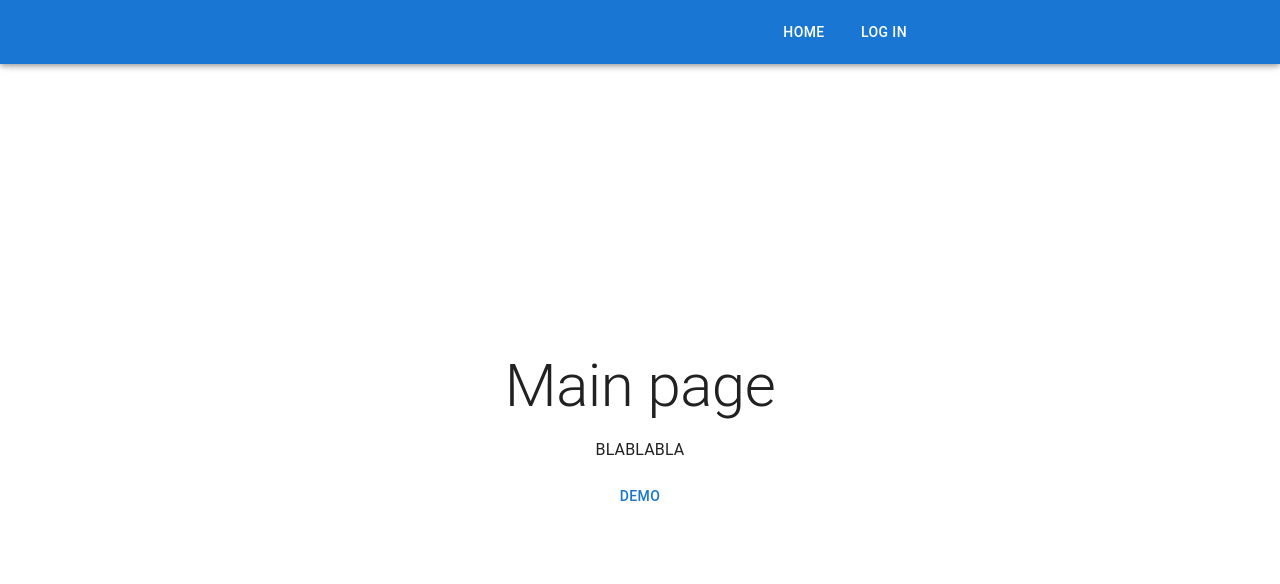
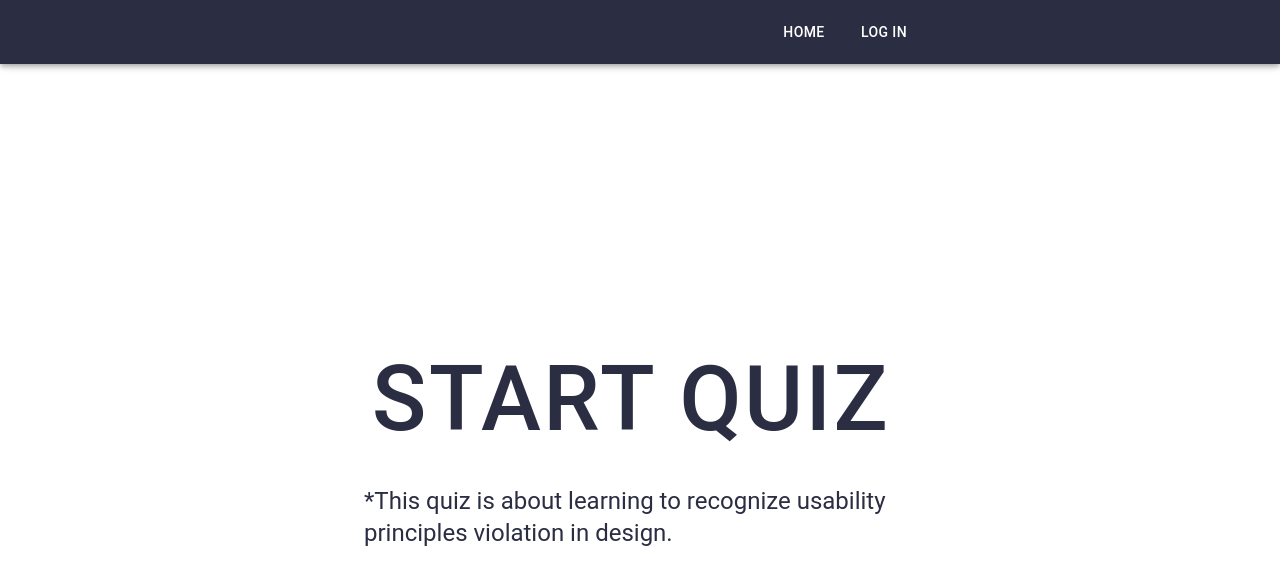
Before and after one commit to Martina-B/UX-usability-quiz, a React (Create React App) app: page / in a window 1280 px wide. Shown: the top 584 px of the page. Built offline with nearby package versions, Linux system fonts and the light colour scheme; no server answers; the HTML template or start-up script is replaced by a standard one.

Commit message:
add Home page

```diff
--- a/src/App.css
+++ b/src/App.css
@@ -14,7 +14,7 @@
 }
 
 .App-header {
-  background-color: #282c34;
+  background-color: 'secondary';
   min-height: 100vh;
   display: flex;
   flex-direction: column;
--- a/src/App.tsx
+++ b/src/App.tsx
@@ -1,21 +1,22 @@
 import './App.css';
 import { BrowserRouter } from 'react-router-dom';
-import { CssBaseline } from '@mui/material';
+import { CssBaseline, ThemeProvider } from '@mui/material';
 
 import Routes from './Components/Routes';
 import { UserProvider } from './Hooks/useLoggedInUser';
 import Layout from './Components/Layout';
+import theme from './utils/theme';
 
 const App = () => (
 	<UserProvider>
-		<div className="App">
+		<ThemeProvider theme={theme}>
 			<BrowserRouter>
 				<CssBaseline />
 				<Layout>
 					<Routes />
 				</Layout>
 			</BrowserRouter>
-		</div>
+		</ThemeProvider>
 	</UserProvider>
 );
 
--- a/src/Pages/Home.tsx
+++ b/src/Pages/Home.tsx
@@ -1,14 +1,25 @@
-import { Button, Typography } from '@mui/material';
+import { Box, Button, Typography } from '@mui/material';
 import { Link } from 'react-router-dom';
 
 const Home = () => (
-	<>
-		<Typography variant="h2">Main page</Typography>
-		<Typography>BLABLABLA</Typography>
-		<Button component={Link} to="/demo">
-			DEMO
+	<Box sx={{ display: 'block', alignItems: 'left' }}>
+		<Button
+			component={Link}
+			to="/demo"
+			sx={{
+				'color': 'text.primary',
+				'fontSize': 90,
+				'fontWeight': 'black',
+				':hover': { color: 'contrast' }
+			}}
+		>
+			START QUIZ
 		</Button>
-	</>
+		<Typography variant="h5">
+			*This quiz is about learning to recognize usability principles violation
+			in design.
+		</Typography>
+	</Box>
 );
 
 export default Home;
--- a/src/utils/theme.ts
+++ b/src/utils/theme.ts
@@ -11,14 +11,16 @@
 	}
 }
 
-export const theme = createTheme({
+const theme = createTheme({
 	palette: {
 		primary: { main: '#2B2D42' }, //black-ish
 		secondary: { main: '#EDF2F4' }, //white-ish
-		contrast: '#FFF733', //yellow-ish
+		contrast: '#FFDB1D', //yellow-ish
 
 		text: {
 			primary: '#2B2D42'
 		}
 	}
 });
+
+export default theme;
```
